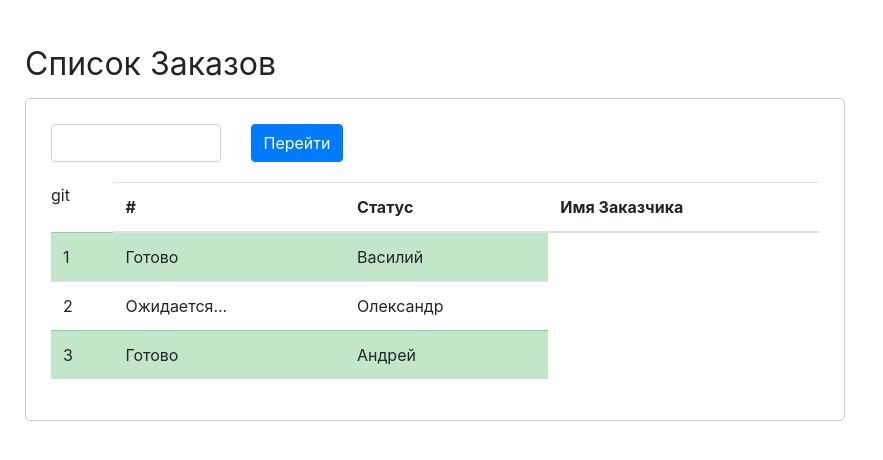
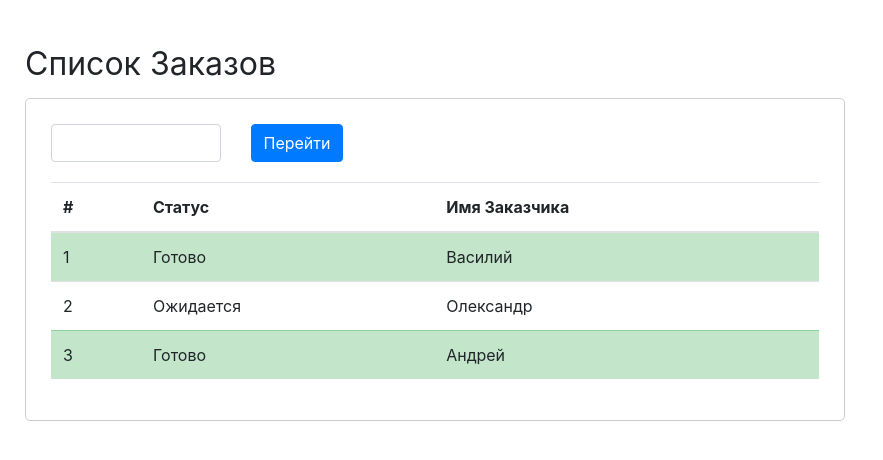
Before and after one commit to beeis/woodcard, a React (Create React App) app in the folder front/: page / in a window 1280 px wide. Shown: the top 460 px of the page, without its empty margins (0-883 px from the left). Built offline with nearby package versions, Linux system fonts and the light colour scheme.

Commit message:
added routing to single order page

```diff
--- a/front/src/components/Main.js
+++ b/front/src/components/Main.js
@@ -2,6 +2,7 @@ import React, { Component } from 'react';
 import { Switch, Route } from 'react-router-dom';
 import Orders from './Orders';
 import NotFound from './NotFound';
+import Order from './Order';
 
 export default class MainScreen extends Component {
     render () {
@@ -9,6 +10,7 @@ export default class MainScreen extends Component {
             <main>
                 <Switch>
                     <Route exact path = '/' component={Orders} />
+                    <Route path = '/order/:id' component={Order} />
                     <Route component={NotFound} />
                 </Switch>
             </main>
--- /dev/null
+++ b/front/src/components/Order.js
@@ -0,0 +1,12 @@
+import React, { Component } from 'react';
+// import { Switch, Route } from 'react-router-dom';
+
+export default class Orders extends Component {
+  render () {
+    return (
+      <div class="alert alert-primary not-found" role="alert">
+        Order id is: {this.props.match.params.id}
+      </div>
+    )
+  }
+}
--- a/front/src/components/Orders.js
+++ b/front/src/components/Orders.js
@@ -2,6 +2,21 @@ import React, { Component } from 'react';
 // import { Switch, Route } from 'react-router-dom';
 
 export default class Orders extends Component {
+  constructor() {
+    super();
+    this.state = {
+      orders: [
+        {id: 1, status: 1, name: 'Василий'},
+        {id: 2, status: 0, name: 'Олександр'},
+        {id: 3, status: 1, name: 'Андрей'}
+      ]
+    }
+  }
+
+  _openOrder = (id) => {
+    this.props.history.push('/order/'+id);
+  };
+
   render () {
     return (
       <div className="container-fluid orders-container">
@@ -22,28 +37,20 @@ export default class Orders extends Component {
               <div className={"col-md"}>
                 <table className={"table orders-table table-hover"}>
                   <thead>
-                    <tr>git
+                    <tr>
                       <th>#</th>
                       <th>Статус</th>
                       <th>Имя Заказчика</th>
                     </tr>
                   </thead>
                   <tbody>
-                    <tr className={"table-success"}>
-                      <td>1</td>
-                      <td>Готово</td>
-                      <td>Василий</td>
+                  {this.state.orders.map((order) =>
+                    <tr className={ order.status && 'table-success'} onClick={() => {this._openOrder(order.id)}}>
+                      <td>{order.id}</td>
+                      <td>{order.status ? 'Готово' : 'Ожидается'}</td>
+                      <td>{order.name}</td>
                     </tr>
-                    <tr>
-                      <td>2</td>
-                      <td>Ожидается...</td>
-                      <td>Олександр</td>
-                    </tr>
-                    <tr className={"table-success"}>
-                      <td>3</td>
-                      <td>Готово</td>
-                      <td>Андрей</td>
-                    </tr>
+                  )}
                   </tbody>
                 </table>
               </div>
```
